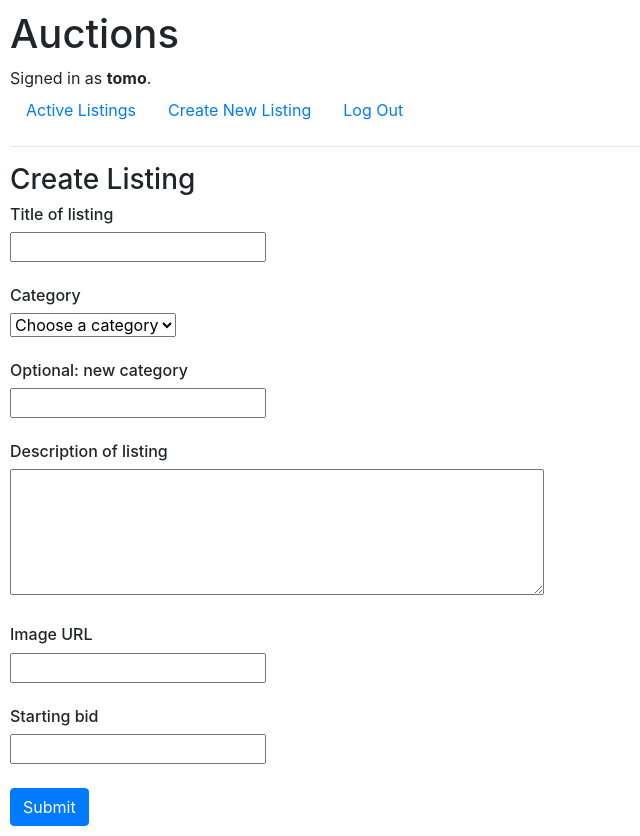
After one commit to 0xtomotech/CS50w-projects, a Django app: page /createlisting in a window 1280 px wide. The commit adds this page. Shown: the whole page, without its empty margins (0-640 px from the left). Run offline with Django 3.2, Linux system fonts and the light colour scheme; a user stored in the database is signed in; data comes from the database, SQL or seed files in the repository; both versions use the stored data as it was after the commit; some libraries are stand-ins or nearby versions.

Commit message:
Add create new listing, index and listing features

```diff
--- /dev/null
+++ b/project2-commerce/auctions/forms.py
@@ -0,0 +1,13 @@
+from django import forms
+
+from .models import Category
+
+
+class CreateListingForm(forms.Form):
+    title = forms.CharField(label="Title")
+    description = forms.CharField(widget=forms.Textarea(attrs={'rows': '5', 'cols': '50'}))
+    bid = forms.DecimalField(widget=forms.NumberInput(attrs={'step': '0.01', 'min': '0'}))
+    image_url = forms.URLField(widget=forms.URLInput(), required=False)
+    categories = forms.ModelChoiceField(queryset=Category.objects.all(), empty_label="Choose a category",
+                                        required=False)
+    new_category = forms.CharField(required=False, label="Optional: new category")
--- a/project2-commerce/auctions/models.py
+++ b/project2-commerce/auctions/models.py
@@ -18,7 +18,7 @@ class Category(models.Model):
 class Listing(models.Model):
     creator = models.ForeignKey(User, on_delete=models.CASCADE)
     title = models.CharField(max_length=64)
-    image_url = models.URLField()
+    image_url = models.URLField(blank=True, null=True)
     category = models.ForeignKey(Category, on_delete=models.CASCADE, related_name="cat_listings")
     description = models.TextField()
     price = models.DecimalField(max_digits=10, decimal_places=2)
--- a/project2-commerce/auctions/static/auctions/styles.css
+++ b/project2-commerce/auctions/static/auctions/styles.css
@@ -1,3 +1,32 @@
 body {
     padding: 10px;
 }
+
+.card {
+    border: none;
+    box-shadow: 0 4px 8px rgba(0, 0, 0, 0.1);
+    transition: transform .2s;
+}
+
+.card:hover {
+    transform: scale(1.03);
+}
+
+.card-title {
+    font-weight: bold;
+    color: #333;
+}
+
+.card-title:hover {
+    text-decoration: none;
+    color: #007BFF;  /* Bootstrap primary color */
+}
+
+.card-text {
+    margin-bottom: 0.5rem;
+}
+
+.img-fluid {
+    width: 100%;
+    height: 100%;
+}
--- /dev/null
+++ b/project2-commerce/auctions/templates/auctions/createlisting.html
@@ -0,0 +1,43 @@
+{% extends "auctions/layout.html" %}
+
+{% block body %}
+    <h3>Create Listing</h3>
+
+    <form action="{% url 'createlisting' %}" method="POST">
+        {% csrf_token %}
+
+        <h6>Title of listing</h6>
+        {{ listing_form.title }}
+
+        <br><br>
+
+        <h6>Category</h6>
+        {{ listing_form.categories }}
+
+        <br><br>
+
+        <h6>Optional: new category</h6>
+        {{ listing_form.new_category }}
+
+        <br><br>
+
+        <h6>Description of listing</h6>
+        {{ listing_form.description }}
+
+        <br><br>
+
+        <h6>Image URL</h6>
+        {{ listing_form.image_url }}
+
+        <br><br>
+
+        <h6>Starting bid</h6>
+        {{ listing_form.bid }}
+
+        <br><br>
+
+
+        <input type="submit" class="btn btn-primary">
+    </form>
+
+{% endblock %}
--- a/project2-commerce/auctions/templates/auctions/layout.html
+++ b/project2-commerce/auctions/templates/auctions/layout.html
@@ -22,6 +22,9 @@
             </li>
             {% if user.is_authenticated %}
                 <li class="nav-item">
+                    <a class="nav-link" href="{% url 'createlisting' %}">Create New Listing</a>
+                </li>
+                <li class="nav-item">
                     <a class="nav-link" href="{% url 'logout' %}">Log Out</a>
                 </li>
             {% else %}
--- a/project2-commerce/auctions/urls.py
+++ b/project2-commerce/auctions/urls.py
@@ -6,7 +6,9 @@ urlpatterns = [
     path("", views.index, name="index"),
     path("login", views.login_view, name="login"),
     path("logout", views.logout_view, name="logout"),
-    path("register", views.register, name="register")
+    path("register", views.register, name="register"),
+    path("createlisting", views.createlisting, name="createlisting"),
+    path("listing/<str:listing_id>", views.listing, name="listing"),
 ]
 
 # TODO: create create listing page
--- a/project2-commerce/auctions/views.py
+++ b/project2-commerce/auctions/views.py
@@ -1,17 +1,74 @@
 from django.contrib.auth import authenticate, login, logout
 from django.db import IntegrityError
 from django.http import HttpResponse, HttpResponseRedirect
-from django.shortcuts import render
+from django.shortcuts import render, redirect
 from django.urls import reverse
+from django.contrib.auth.decorators import login_required
 
-from .models import User
+from .models import User, Listing, Category
+from .forms import CreateListingForm
 
 # TODO: listing should also render watched by section
 
 #TODO: default index route to render all active auction listings
 def index(request):
-    return render(request, "auctions/index.html")
+    #TODO: Fix listing links on index page in html
+    return render(request, "auctions/index.html", {
+        "listings": Listing.objects.filter(sold=False)
+    })
 
+@login_required
+def createlisting(request):
+    if request.method == "POST":
+        form = CreateListingForm(request.POST)
+        if form.is_valid():
+            # Check if a new category is provided or an existing one is selected
+            category_selected = form.cleaned_data['categories']
+            new_category = form.cleaned_data['new_category']
+            if not category_selected and new_category:
+                # Create the new category and assign it
+                category_obj, _ = Category.objects.get_or_create(category=new_category)
+            elif category_selected:
+                category_obj = category_selected
+            else:
+                # This means neither a new category was provided nor an existing one selected
+                # For now, I'll just redirect to the same page.
+                return redirect('createlisting')
+
+            # Check if image_url is provided by user, if not assign a placeholder
+            image_url = form.cleaned_data['image_url']
+            if not image_url:
+                image_url = 'placeholderimageurl.jpg'
+            # Create a new listing
+            listing = Listing(
+                creator=request.user,
+                title=form.cleaned_data['title'],
+                description=form.cleaned_data['description'],
+                price=form.cleaned_data['bid'],
+                image_url=image_url,
+                category=category_obj
+            )
+            listing.save()
+
+            return redirect('index')
+    # Get Request, load page and form
+    else:
+        form = CreateListingForm()
+
+    return render(request, "auctions/createlisting.html", {
+            'listing_form': form
+        })
+
+
+def listing(request, listing_id):
+    listing = Listing.objects.get(id=listing_id)
+    user = request.user
+    is_owner = True if listing.creator == user else False
+
+    return render(request, "auctions/listing.html", {
+        "listing": listing,
+        "is_owner": is_owner
+    })
 
 def login_view(request):
     if request.method == "POST":
```
Also changed, not shown: project2-commerce/auctions/templates/auctions/index.html (+31 -3 lines), project2-commerce/auctions/templates/auctions/listing.html (added, +25 -0 lines), project2-commerce/db.sqlite3.
